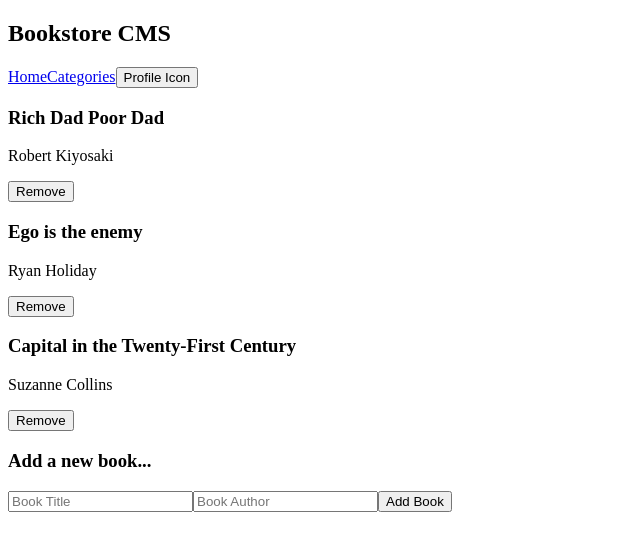
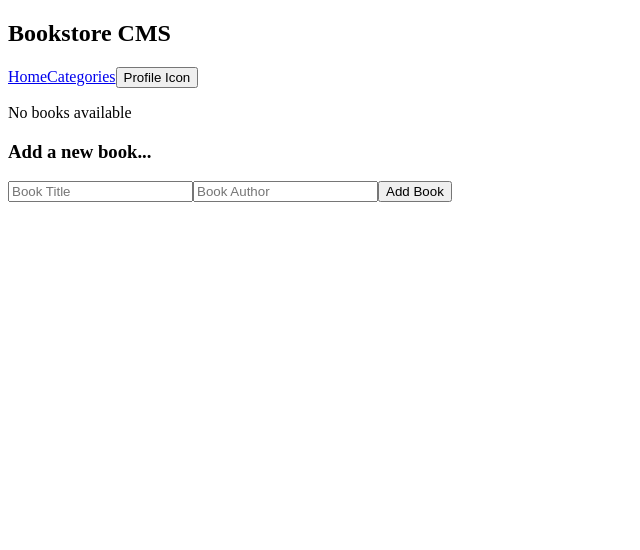
Before and after one commit to kessie2862/Bookstore, a React (Create React App) app: page / in a window 1280 px wide. Shown: the top 550 px of the page, without its empty margins (0-640 px from the left). Built offline with nearby package versions, Linux system fonts and the light colour scheme.

Commit message:
Display books and dispatch actions

```diff
--- a/src/components/Books.js
+++ b/src/components/Books.js
@@ -1,38 +1,31 @@
+import React from 'react';
+import { useDispatch, useSelector } from 'react-redux';
+import { addBook, removeBook } from '../redux/bookSlice';
 import BookList from './BookList';
 import BookForm from './BookForm';
 
 const Books = () => {
-  const books = [
-    {
-      id: 1,
-      type: 'Non-Fiction',
-      title: 'Rich Dad Poor Dad',
-      author: 'Robert Kiyosaki',
-      percentage: 78,
-      chapter: 'Chapter 41',
-    },
-    {
-      id: 2,
-      type: 'Self-help',
-      title: 'Ego is the enemy',
-      author: 'Ryan Holiday',
-      percentage: 12,
-      chapter: 'Chapter 5',
-    },
-    {
-      id: 3,
-      type: 'Economy',
-      title: 'Capital in the Twenty-First Century',
-      author: 'Suzanne Collins',
-      percentage: 0,
-      chapter: 'Introduction',
-    },
-  ];
+  const dispatch = useDispatch();
+  const books = useSelector((state) => state.books);
+
+  const handleAddBook = (title, author) => {
+    const newBook = {
+      item_id: `item${books.length + 1}`,
+      title,
+      author,
+      category: 'Uncategorized',
+    };
+    dispatch(addBook(newBook));
+  };
+
+  const handleRemoveBook = (itemId) => {
+    dispatch(removeBook(itemId));
+  };
 
   return (
     <>
-      <BookList books={books} />
-      <BookForm />
+      <BookList books={books} handleRemoveBook={handleRemoveBook} />
+      <BookForm handleAddBook={handleAddBook} />
     </>
   );
 };
```
